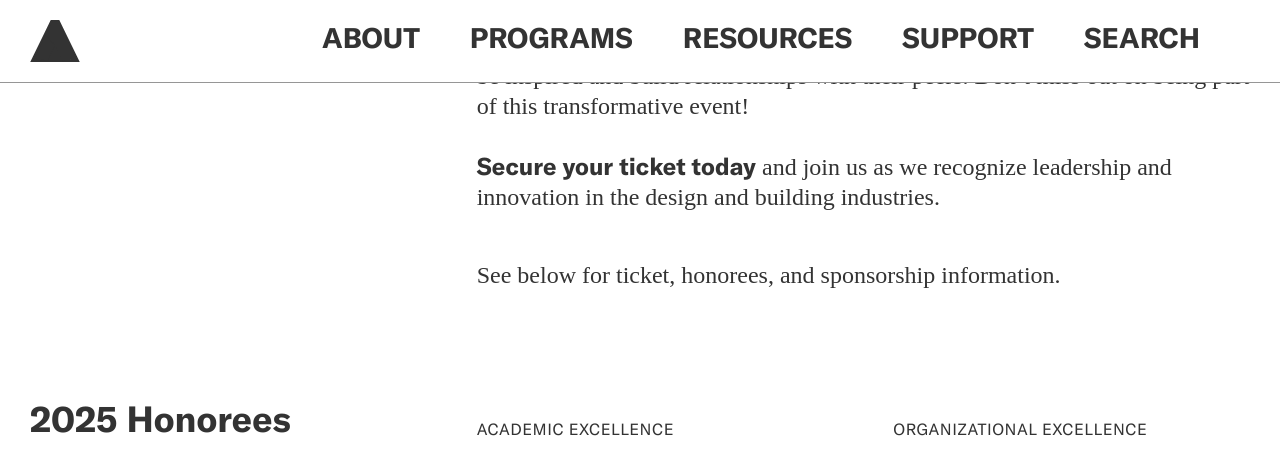
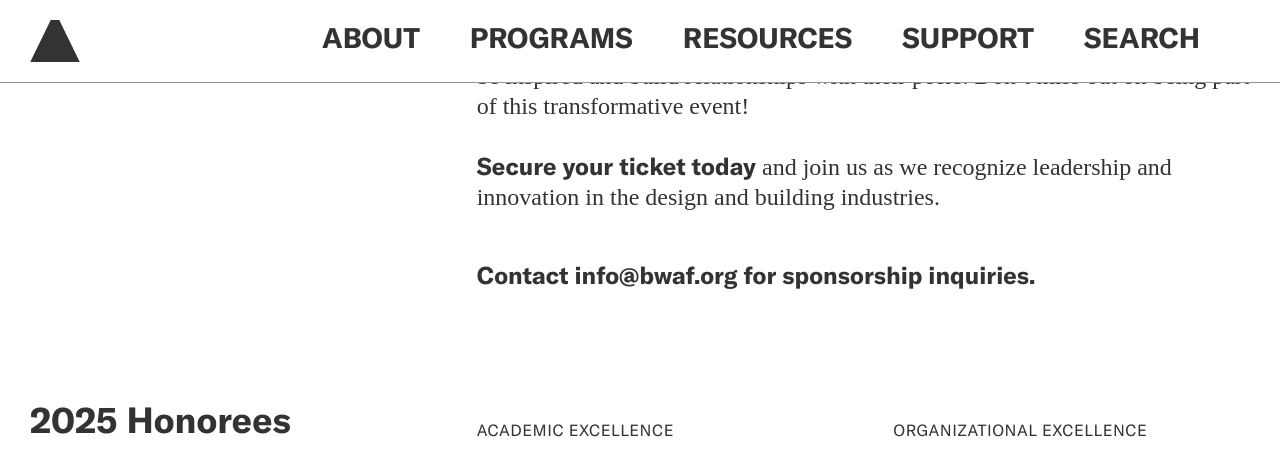
Before and after one commit to jengalas/bwaf-bbw, a Jekyll site: the page built from _programs/leadership-awards-gala.md, in a window 1280 px wide and 900 px high, scrolled down 1061 px, cut to the strip 0-457 px from the top of the window. Built offline with Jekyll 4.4.1, drawn with Linux system fonts in a browser that asks for light colours; nearby versions of some CDN libraries; some web fonts are replaced.

Commit message:
Updated 1 file via CloudCannon.

```diff
--- a/_programs/leadership-awards-gala.md
+++ b/_programs/leadership-awards-gala.md
@@ -49,7 +49,7 @@ page_blocks:
       building industries.
 
 
-      See below for ticket, honorees, and sponsorship information.
+      **Contact info@bwaf.org for sponsorship inquiries.**
   - template: portrait-gallery-template-add-category
     label: 2025 Honorees
     include_left-hand_column_text_: true
```
